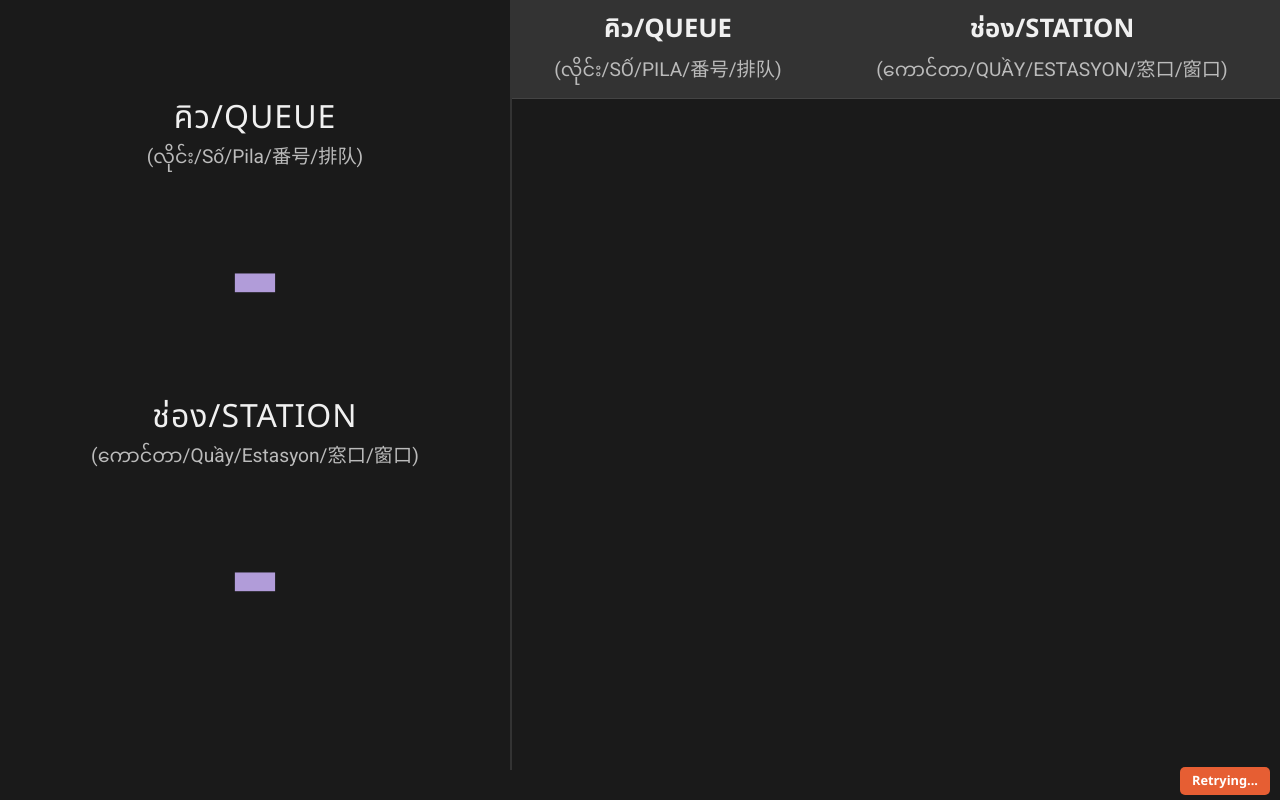
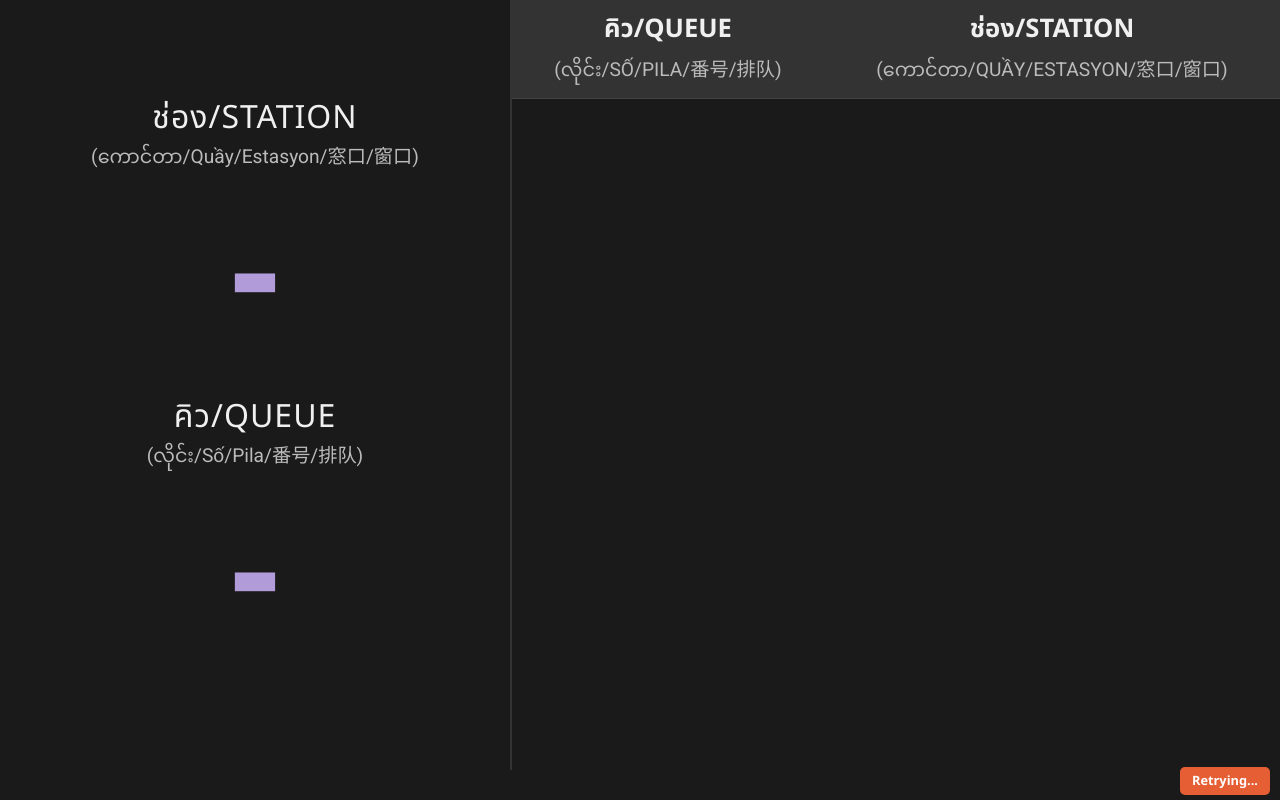
Before and after one commit to LedoKun/028-simple-queue-system, a website: page public/tv.html in a window 1280 px wide. Drawn offline with Linux system fonts and the light colour scheme; no server answers; a web font is replaced by a local one.

Commit message:
Reorder queue and station labels in tv.html for improved clarity

```diff
--- a/public/tv.html
+++ b/public/tv.html
@@ -264,12 +264,13 @@
 <body>
     <div class="container">
         <div class="current-queue-station">
-            <div class="label">คิว/Queue</div>
+            <div class="label">ช่อง/Station</div>
+            <div class="subtitle">(ကောင်တာ/Quầy/Estasyon/窓口/窗口)</div>
+            <div class="number-large" id="currentStation">-</div>
+
+            <div class="label" style="margin-top: 0.5em;">คิว/Queue</div>
             <div class="subtitle">(လိုင်း/Số/Pila/番号/排队)</div>
             <div class="number-large" id="currentQueue">-</div>
-            <div class="label" style="margin-top: 0.5em;">ช่อง/Station</div>
-            <div class="subtitle">(ကောင်တာ/Quầy/Estasyon/窓口/窗口)</div>
-            <div class="number-large" id="currentStation">-</div>
         </div>
         <div class="history-section">
             <table class="history-table">
```
